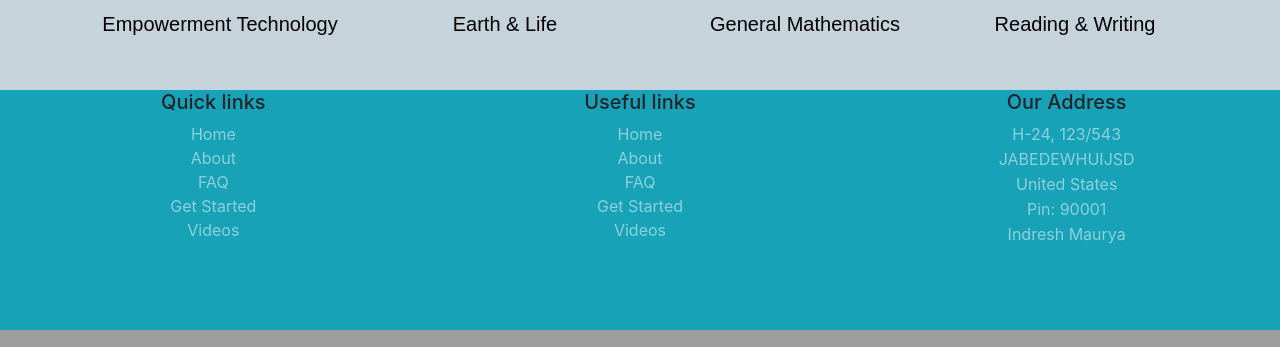
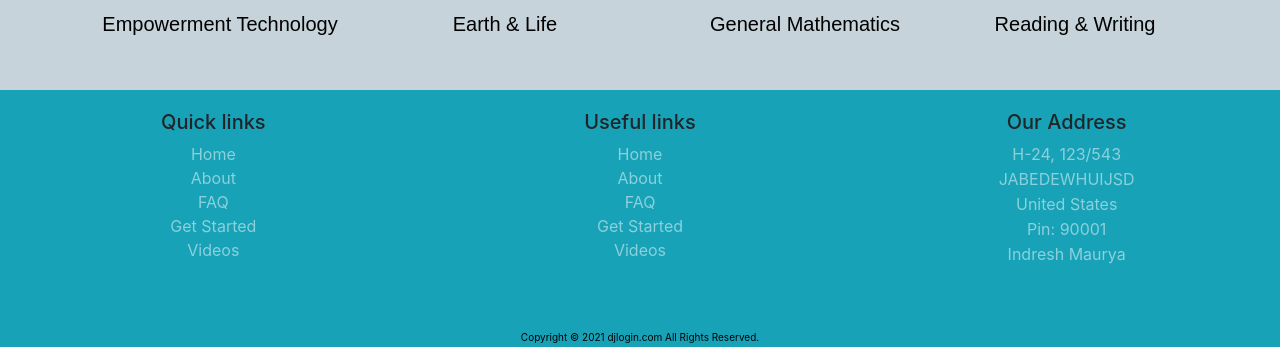
Before and after one commit to Ind20/project, a Django app: page / in a window 1280 px wide. Shown: the part 1067-1414 px from the top of the page. Run offline with Django 3.2, Linux system fonts and the light colour scheme; some libraries are stand-ins or nearby versions.

Commit message:
copyright text in footer

```diff
--- a/static/css/login.css
+++ b/static/css/login.css
@@ -142,3 +142,13 @@ para {
     margin-top: 50px;
     margin-bottom: 50px;
 }
+
+.copyright {
+    font-size: 10px;
+    padding-bottom: 2px;
+}
+
+.quick-links {
+    margin-bottom: 0;
+    margin-top: 20px;
+}
--- a/template/footer.html
+++ b/template/footer.html
@@ -9,9 +9,9 @@
 
 <body>
 <div class="row  bg-info footer text-center text-xs-center justify-content-center">
-    <div class="col-xs-12 col-sm-4 col-md-4">
+    <div class="col-xs-12 col-sm-4 col-md-4 quick-links">
         <h5>Quick links</h5>
-        <ul class="list-unstyled quick-links">
+        <ul class="list-unstyled">
             <li><a href=""><i class=""></i>Home</a>
             </li>
             <li><a href=""><i class=""></i>About</a>
@@ -24,9 +24,9 @@
             </li>
         </ul>
     </div>
-    <div class="col-xs-12 col-sm-4 col-md-4">
+    <div class="col-xs-12 col-sm-4 col-md-4 quick-links">
         <h5>Useful links</h5>
-        <ul class="list-unstyled quick-links">
+        <ul class="list-unstyled">
             <li><a href=""><i class=""></i>Home</a>
             </li>
             <li><a href=""><i class=""></i>About</a>
@@ -37,9 +37,8 @@
                 Started</a></li>
             <li><a href=""><i class=""></i>Videos</a>
             </li>
-        </ul>
     </div>
-    <div class="col-xs-12 col-sm-4 col-md-4">
+    <div class="col-xs-12 col-sm-4 col-md-4 quick-links">
         <h5>Our Address</h5>
         <p>H-24, 123/543</p>
         <p>JABEDEWHUIJSD</p>
@@ -48,6 +47,7 @@
         <p>Indresh Maurya</p>
     </div>
 </div>
+<p class="copyright desc bg-info text-center">Copyright © 2021 djlogin.com All Rights Reserved.</p>
 </body>
 
 </html>
```
